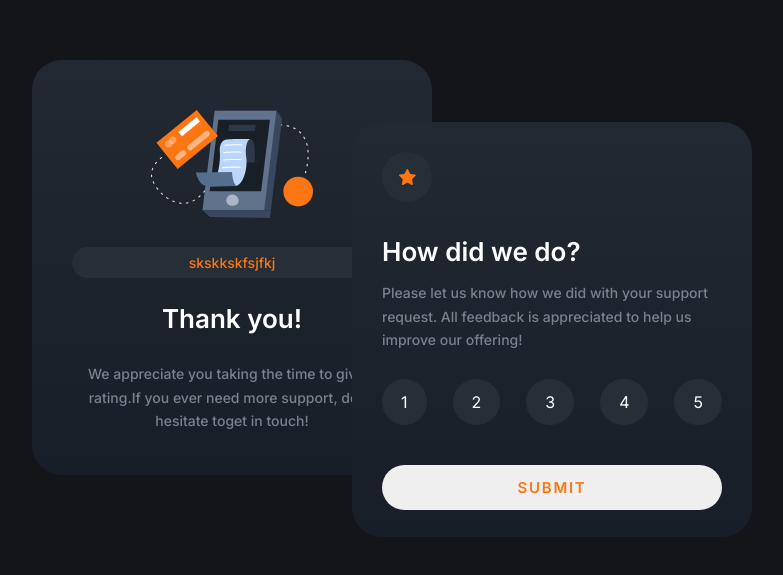
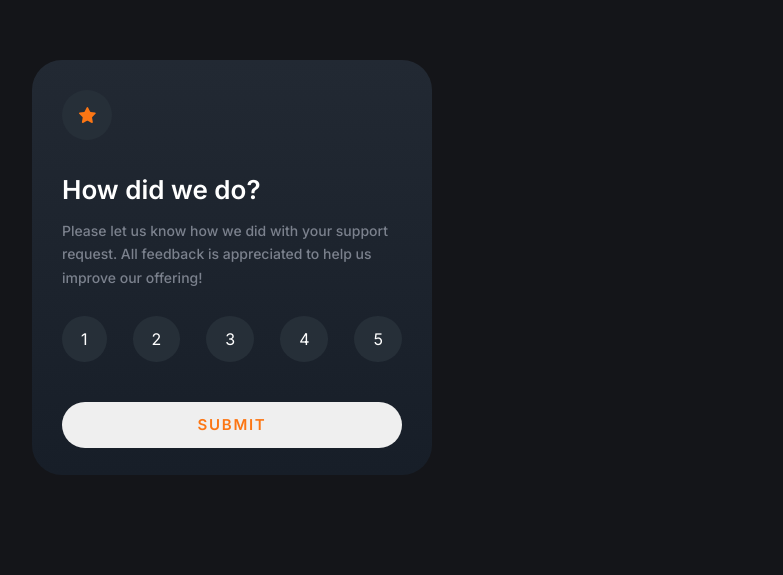
Before and after one commit to Lion-jan/challange2, a plain HTML site: page index.html in a window 1280 px wide. Shown: the part 133-708 px from the top of the page, without its empty margins (408-1191 px from the left). Drawn offline with Linux system fonts and the light colour scheme.

Commit message:
kamchiliklar tuztildi

```diff
--- a/index.html
+++ b/index.html
@@ -50,11 +50,6 @@
       border-radius: 30px;
       background: linear-gradient(180deg, #222933 0%, #171E28 100%);
       padding: 30px;
-      position: absolute;
-
-      top: 255px;
-      left: 760px;
-      z-index: 999;
       color: #fff;
 
     }
@@ -145,6 +140,7 @@
 
 
     .thanks {
+      display: none;
       width: 400px;
       height: 415px;
       border-radius: 30px;
@@ -199,7 +195,6 @@
 
       <button>SUBMIT</button>
     </div>
-
     <div class="thanks">
       <img src="./images/illustration-thank-you.svg" alt="">
       <p id="result">skskkskfsjfkj</p>
@@ -208,6 +203,7 @@
       </p>
 
     </div>
+
   </div>
 
 </body>
--- a/script.js
+++ b/script.js
@@ -4,6 +4,7 @@ let check;
 let submit = document.querySelector('button')
 let result = document.getElementById('result')
 let yourRate;
+let thanks = document.querySelector('.thanks')
 rates.forEach((el) => {
     el.addEventListener('click', (event) => {
         event.target.classList.toggle('active');
@@ -20,6 +21,7 @@ submit.addEventListener('click', () => {
     if (check.length > 0) {
         main.classList.add('submit')
         result.textContent = `You selected ${yourRate} out of 5`
+        thanks.style . display="inline";
     }
     else alert('please Rate-Us')
 })
```
